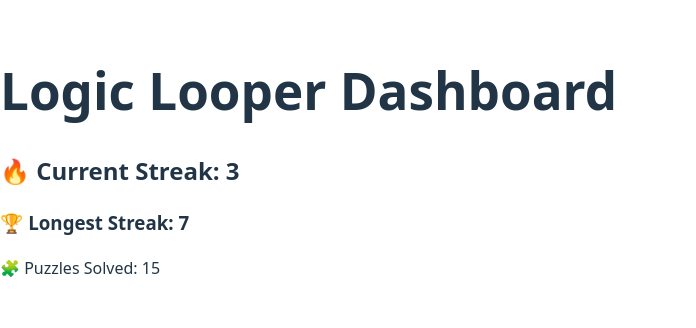
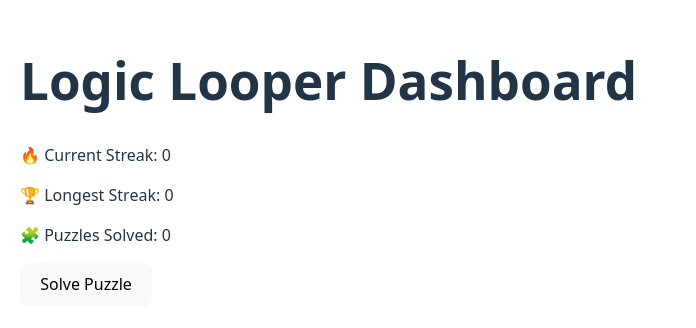
Before and after one commit to kaif9756/bluestock-capstone-project, a React (Vite) app: page / in a window 1280 px wide. Shown: the part 238-566 px from the top of the page, without its empty margins (0-696 px from the left). Built offline with nearby package versions, Linux system fonts and the light colour scheme.

Commit message:
Finalized streak system dashboard

```diff
--- a/src/App.jsx
+++ b/src/App.jsx
@@ -1,17 +1,45 @@
-import ProgressCard from "./components/ProgressCard";
+import { useState, useEffect } from "react";
 
 function App() {
-  const progress = {
-    currentStreak: 3,
-    longestStreak: 7,
-    puzzlesSolved: 15
+  const [streak, setStreak] = useState(0);
+  const [longestStreak, setLongestStreak] = useState(0);
+  const [puzzlesSolved, setPuzzlesSolved] = useState(0);
+
+  // Load data from localStorage
+  useEffect(() => {
+    const storedStreak = localStorage.getItem("streak");
+    const storedLongest = localStorage.getItem("longestStreak");
+    const storedSolved = localStorage.getItem("puzzlesSolved");
+
+    if (storedStreak) setStreak(Number(storedStreak));
+    if (storedLongest) setLongestStreak(Number(storedLongest));
+    if (storedSolved) setPuzzlesSolved(Number(storedSolved));
+  }, []);
+
+  // Example function to update streak
+  const updateStreak = () => {
+    const newStreak = streak + 1;
+
+    setStreak(newStreak);
+    localStorage.setItem("streak", newStreak);
+
+    if (newStreak > longestStreak) {
+      setLongestStreak(newStreak);
+      localStorage.setItem("longestStreak", newStreak);
+    }
   };
 
   return (
-    <div>
+    <div style={{ padding: "20px" }}>
       <h1>Logic Looper Dashboard</h1>
-      <ProgressCard progress={progress} />
+
+      <p>🔥 Current Streak: {streak}</p>
+      <p>🏆 Longest Streak: {longestStreak}</p>
+      <p>🧩 Puzzles Solved: {puzzlesSolved}</p>
+
+      <button onClick={updateStreak}>Solve Puzzle</button>
     </div>
   );
 }
+
 export default App;
```
